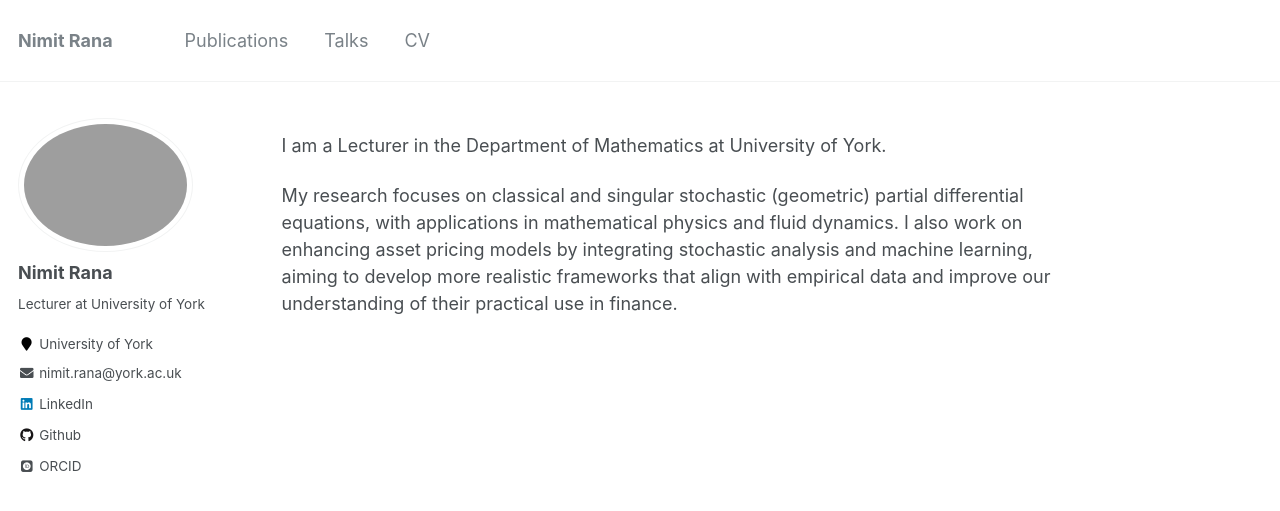
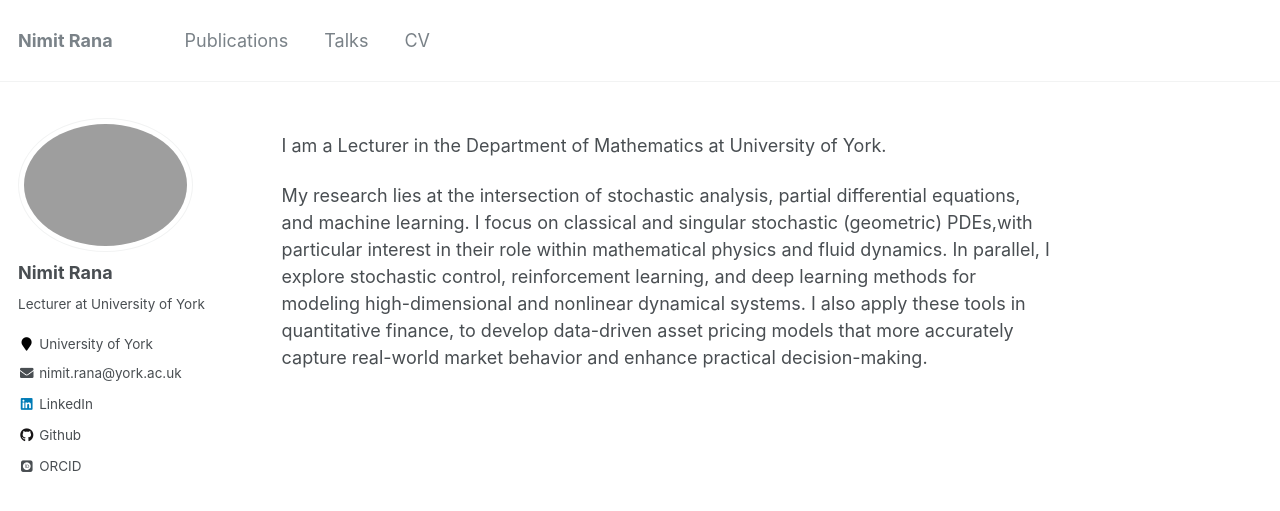
Before and after one commit to rananimit/rananimit.github.io, a Jekyll site: the page built from _pages/about.md, in a window 1280 px wide. Shown: the top 511 px of the page. Built offline with Jekyll 4.4.1, drawn with Linux system fonts in a browser that asks for light colours; some web fonts are replaced.

Commit message:
Update about.md

```diff
--- a/_pages/about.md
+++ b/_pages/about.md
@@ -10,4 +10,4 @@ redirect_from:
 
 I am a Lecturer in the Department of Mathematics at University of York.
 
-My research focuses on classical and singular stochastic (geometric) partial differential equations, with applications in mathematical physics and fluid dynamics. I also work on enhancing asset pricing models by integrating stochastic analysis and machine learning, aiming to develop more realistic frameworks that align with empirical data and improve our understanding of their practical use in finance.
+My research lies at the intersection of stochastic analysis, partial differential equations, and machine learning. I focus on classical and singular stochastic (geometric) PDEs,with particular interest in their role within mathematical physics and fluid dynamics. In parallel, I explore stochastic control, reinforcement learning, and deep learning methods for modeling high-dimensional and nonlinear dynamical systems. I also apply these tools in quantitative finance, to develop data-driven asset pricing models that more accurately capture real-world market behavior and enhance practical decision-making.
```
